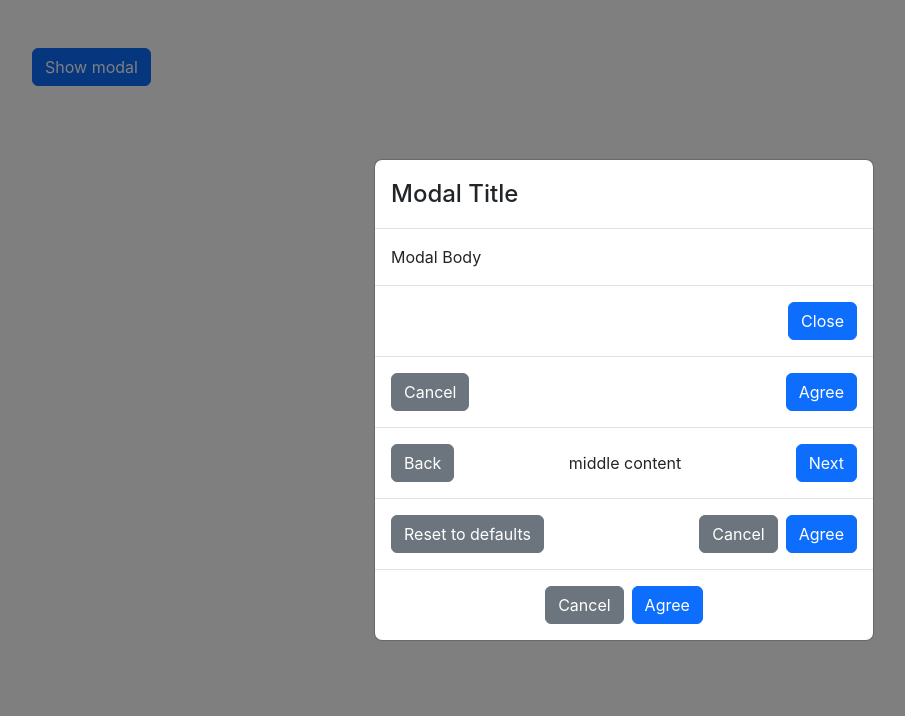
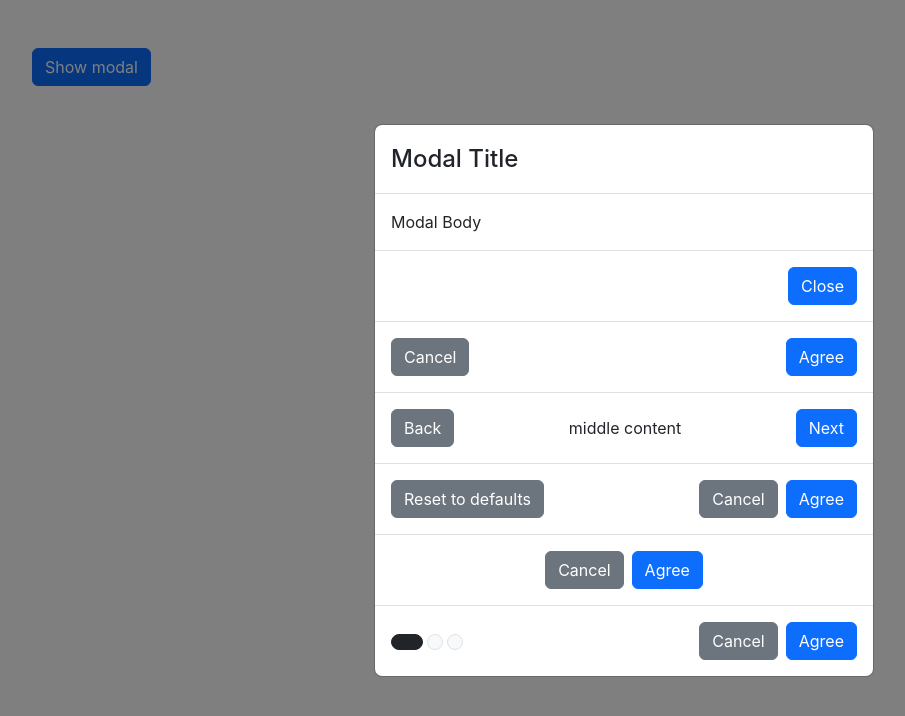
Before and after one commit to wgshtg/react-bootstrap-samples, a React (Create React App) app: page /modal in a window 1280 px wide. Both pictures are taken after a click on the button "Show modal". Shown: the top 716 px of the page, without its empty margins (16-921 px from the left). Built offline with nearby package versions, Linux system fonts and the light colour scheme.

Commit message:
Add additional modalfooter layout on modalfooter component

```diff
--- a/src/components/ModalFooter.tsx
+++ b/src/components/ModalFooter.tsx
@@ -57,6 +57,28 @@ export const ModalFooter = ({ handleModalHide }: ModalFooterProps) => {
           Agree
         </Button>
       </BaseModalFooter>
+      <BaseModalFooter>
+        <div className='me-auto w-25'>
+          {Array.from({ length: 3 }, (_, i) => i).map((_, index) => {
+            return (
+              <Button
+                key={index}
+                className={`rounded-pill p-1 me-1 ${index !== indicatorIndex && 'border'}`}
+                style={{ width: index !== indicatorIndex ? '1rem' : '2rem', height: '1rem' }}
+                variant={index !== indicatorIndex ? 'light' : 'dark'}
+                value={index}
+                onClick={handleIndicatorClick}
+              ></Button>
+            );
+          })}
+        </div>
+        <Button variant='secondary' onClick={handleFooterButtonClick}>
+          Cancel
+        </Button>
+        <Button variant='primary' onClick={handleFooterButtonClick}>
+          Agree
+        </Button>
+      </BaseModalFooter>
     </>
   );
 };
```
